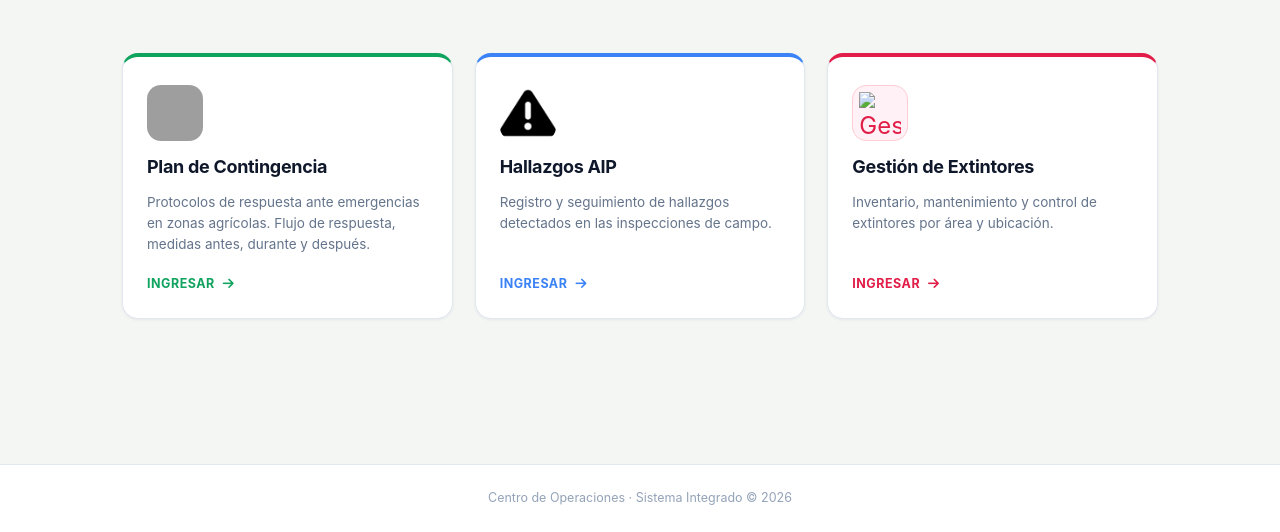
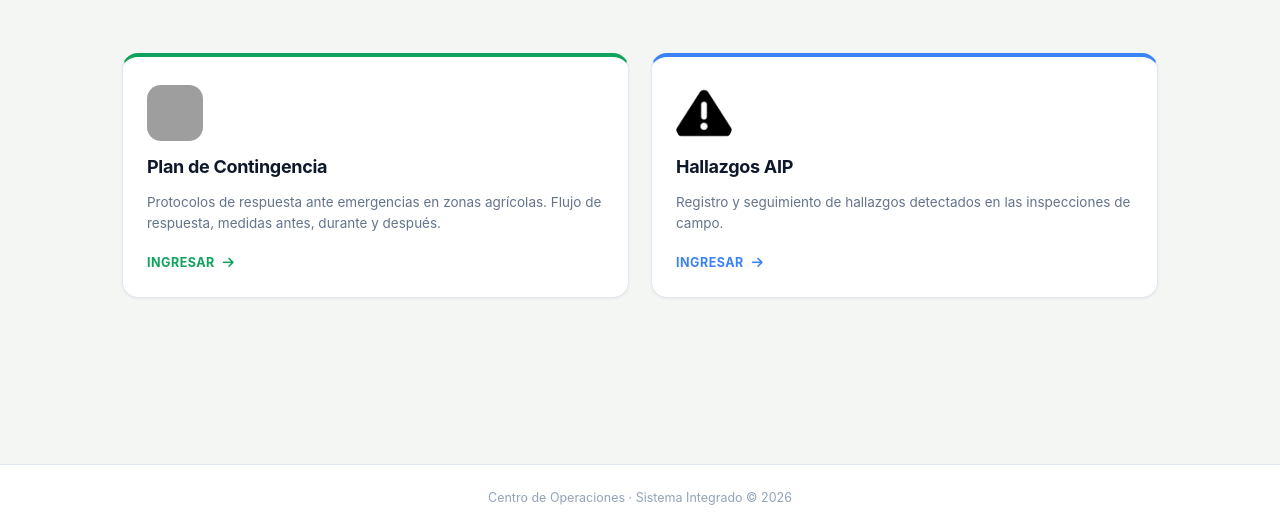
Before and after one commit to Agro-Industrial-Paramonga/Sistema-Integrado, a plain HTML site: page index.html in a window 1280 px wide. Shown: the part 268-800 px from the top of the page. Drawn offline with Linux system fonts and the light colour scheme; grey boxes are pictures that could not be loaded.

Commit message:
Update index.html

```diff
--- a/index.html
+++ b/index.html
@@ -271,17 +271,6 @@
                 </span>
             </a>
 
-            <a href="./extintores/" class="app-card" style="--card-accent: #E11D48; --card-soft: #FFF1F5; --card-border: #FECDD3;">
-                <div class="app-icon" style="background: #FFF1F5; border: 1px solid #FECDD3; padding: 6px;">
-                <img src="./extintores/assets/extintor.png" alt="Gestión de Extintores" style="width: 100%; height: 100%; object-fit: contain;">
-                </div>
-                <h2>Gestión de Extintores</h2>
-                <p>Inventario, mantenimiento y control de extintores por área y ubicación.</p>
-                <span class="app-arrow">
-                    Ingresar <i class="fas fa-arrow-right"></i>
-                </span>
-            </a>
-
         </div>
     </main>
 
```
